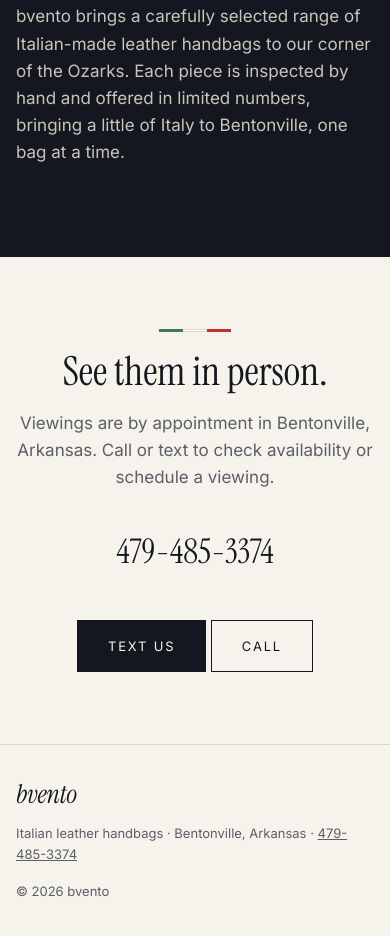
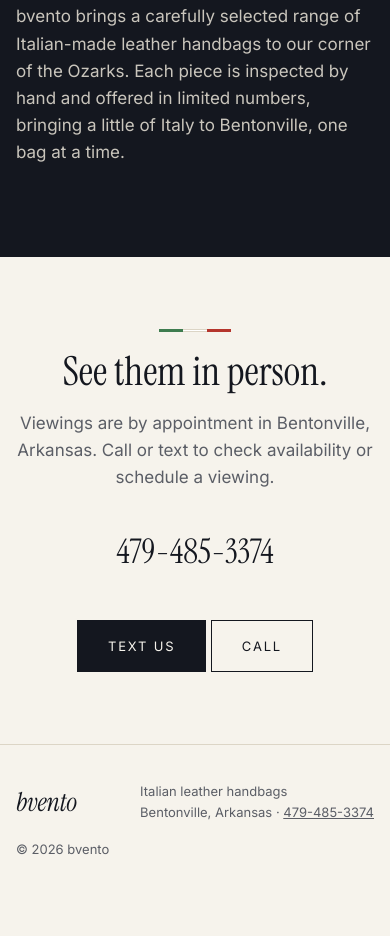
Before and after one commit to uncleb1981/bvento-handbags, a plain HTML site: page index.html in a window 390 px wide. Shown: the part 7034-7970 px from the top of the page. After the commit the page ends 7930 px from the top, so only its background shows below. Drawn offline with Linux system fonts and the light colour scheme.

Commit message:
Footer: location and phone on their own line on phones
Co-Authored-By: Claude Opus 5.5 <noreply@anthropic.com>

```diff
--- a/index.html
+++ b/index.html
@@ -154,6 +154,8 @@
     .grid { grid-template-columns: 1fr; }
     section.collection, .story, .visit { padding: 72px 0; }
     .lightbox { padding: 24px 16px; }
+    footer .sep { display: none; }
+    footer .where { display: block; }
   }
 </style>
 </head>
@@ -216,7 +218,7 @@
 <footer>
   <div class="wrap">
     <span class="logo">bvento</span>
-    <span>Italian leather handbags · Bentonville, Arkansas · <a href="tel:+14794853374">479-485-3374</a></span>
+    <span>Italian leather handbags<span class="sep"> · </span><span class="where">Bentonville, Arkansas · <a href="tel:+14794853374">479-485-3374</a></span></span>
     <span>&copy; <span id="yr"></span> bvento</span>
   </div>
 </footer>
```
